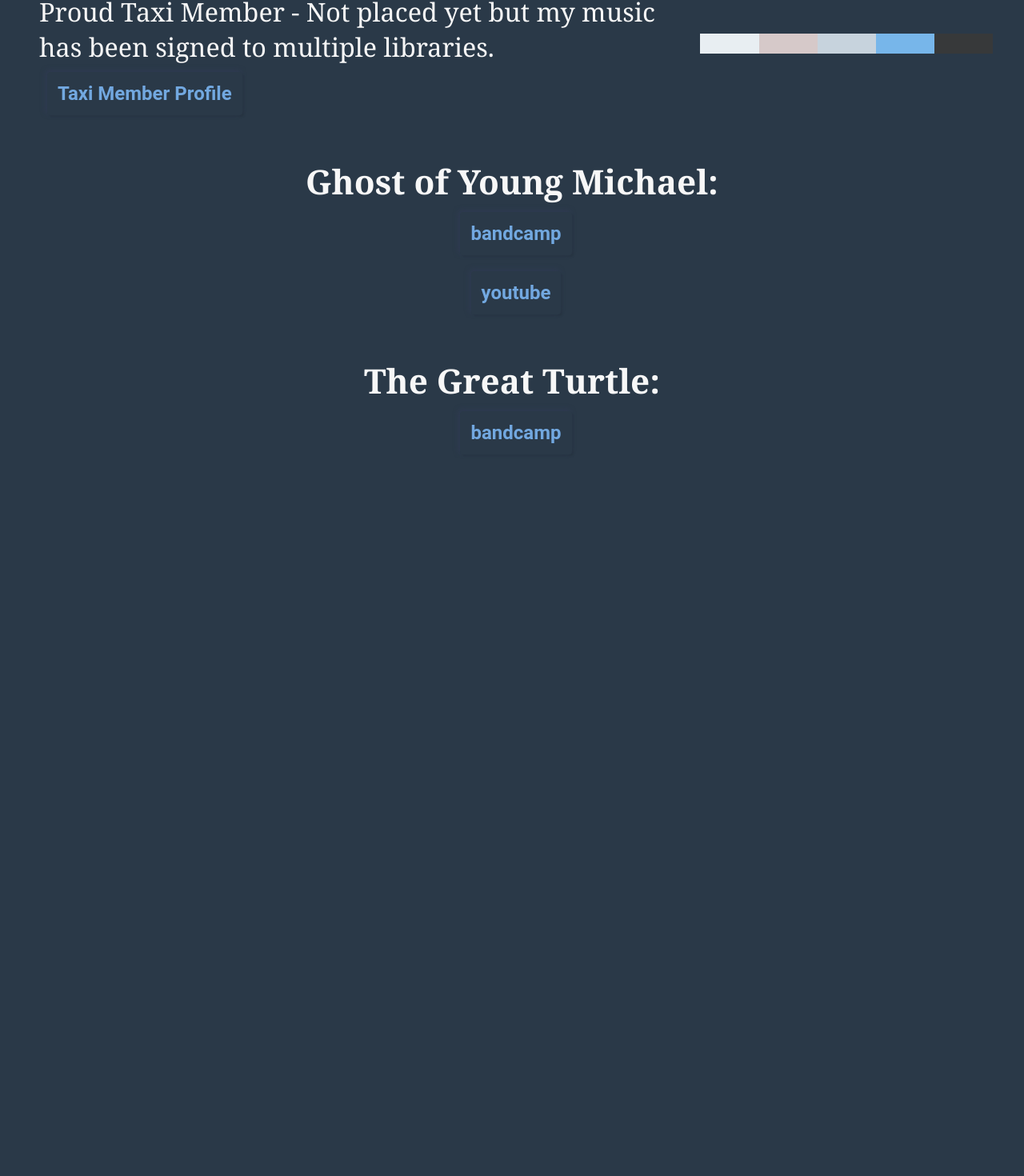
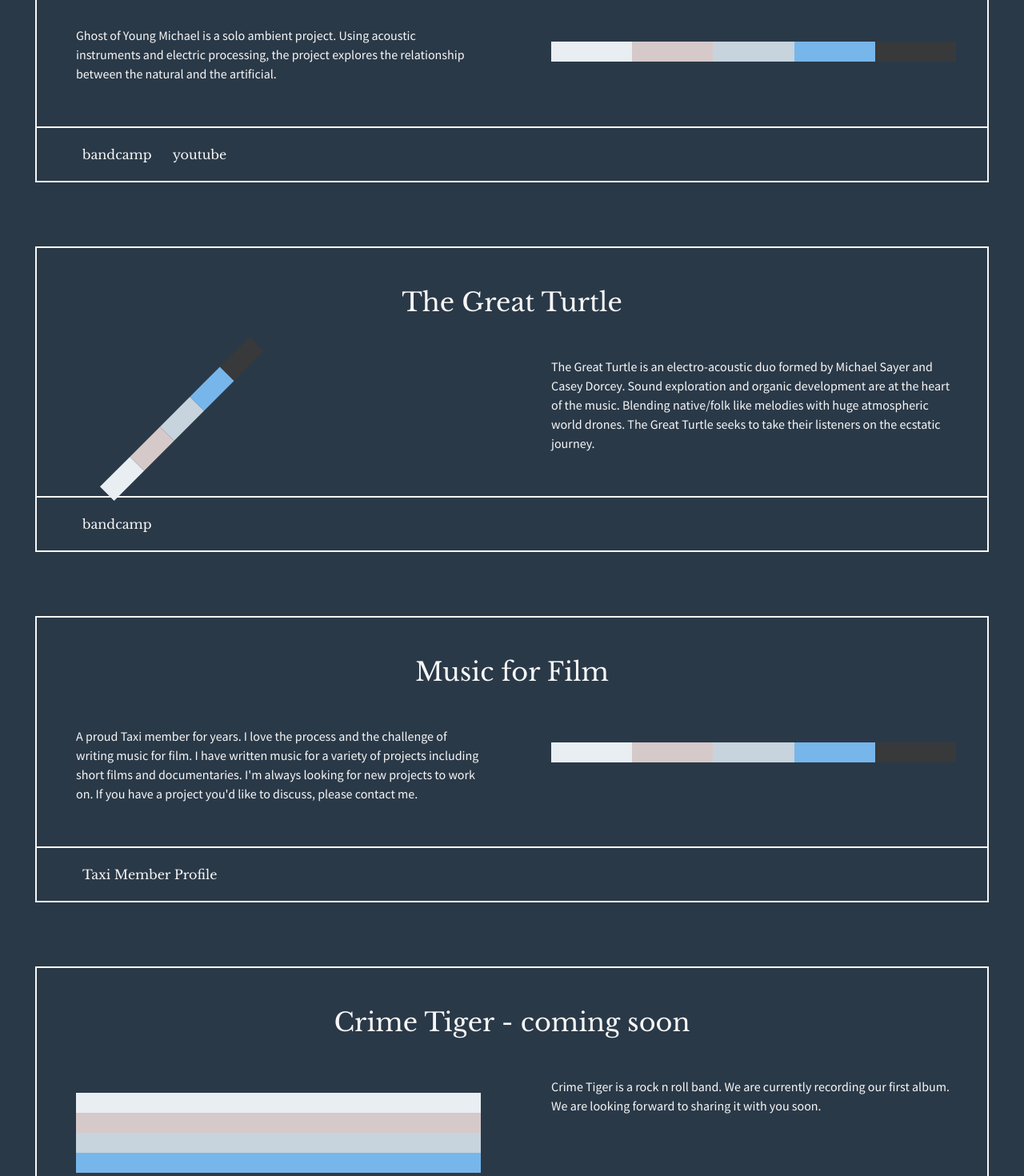
Before and after one commit to mPemba/music-portfolio, a React (Create React App) app: page / in a window 1280 px wide. Shown: the part 559-2029 px from the top of the page at 80% size. Before the commit the page ends 1181 px from the top, so only its background shows below. Built offline with nearby package versions, Linux system fonts and the light colour scheme.

Commit message:
working out page design

```diff
--- a/public/index.html
+++ b/public/index.html
@@ -15,6 +15,7 @@
       user's mobile device or desktop. See https://developers.google.com/web/fundamentals/web-app-manifest/
     -->
     <link rel="manifest" href="%PUBLIC_URL%/manifest.json" />
+    <link rel="stylesheet" href="https://fonts.googleapis.com/css?family=Libre Baskerville|Source Sans Pro">
     <!--
       Notice the use of %PUBLIC_URL% in the tags above.
       It will be replaced with the URL of the `public` folder during the build.
--- a/src/App.js
+++ b/src/App.js
@@ -21,15 +21,17 @@ const App = () => {
         </ColorsVertical>
         <Projects>
           <Project>
+          <SubTitle>Ghost of Young Michael</SubTitle>
             <Details>
-              <div>
-                <SubTitle>music for film</SubTitle>
-                <Text>Proud Taxi Member - Not placed yet but my music has been signed to multiple libraries.</Text>
-                <Link href="https://www.taxi.com/members/michael-sayer" target="_blank" rel="noopener noreferrer">
-                  Taxi Member Profile
-                </Link>
-              </div>
-              <Spacer>
+              <ProjectDetails>
+                <Text>
+                  Ghost of Young Michael is a solo ambient project.
+                  Using acoustic instruments and electric processing,
+                  the project explores the relationship between the natural and
+                  the artificial.
+                </Text>
+              </ProjectDetails>
+              <ProjectDetails>
                 <ColorsHorizontal>
                   <div style={{ width: '20%', height: '25px', background: '#E8EEF2' }}></div>
                   <div style={{ width: '20%', height: '25px', background: '#D6C9C9' }}></div>
@@ -37,25 +39,102 @@ const App = () => {
                   <div style={{ width: '20%', height: '25px', background: '#77B6EA' }}></div>
                   <div style={{ width: '20%', height: '25px', background: '#37393A' }}></div>
                 </ColorsHorizontal>
-              </Spacer>
+              </ProjectDetails>
             </Details>
-          </Project>
-
-          <Project>
-            <SubTitle>Ghost of Young Michael:</SubTitle>
+              <Links>
                 <Link href="https://youngmichael.bandcamp.com/" target="_blank" rel="noopener noreferrer">
                   bandcamp
                 </Link>
                 <Link href="youtube.com/user/michaeljsay" target="_blank" rel="noopener noreferrer">
                   youtube
                 </Link>
+              </Links>
           </Project>
 
           <Project>
-            <SubTitle>The Great Turtle:</SubTitle>
+          <SubTitle>The Great Turtle</SubTitle>
+            <Details>
+              <ProjectDetails>
+                <ColorsDiagonal>
+                  <div style={{ width: '20%', height: '25px', background: '#E8EEF2' }}></div>
+                  <div style={{ width: '20%', height: '25px', background: '#D6C9C9' }}></div>
+                  <div style={{ width: '20%', height: '25px', background: '#C7D3DD' }}></div>
+                  <div style={{ width: '20%', height: '25px', background: '#77B6EA' }}></div>
+                  <div style={{ width: '20%', height: '25px', background: '#37393A' }}></div>
+                </ColorsDiagonal>
+              </ProjectDetails>
+              <ProjectDetails>
+                <Text>
+                  The Great Turtle is an electro-acoustic duo formed by Michael Sayer and Casey Dorcey.
+                  Sound exploration and organic development are at the heart of the music.
+                  Blending native/folk like melodies with huge atmospheric world drones.
+                  The Great Turtle seeks to take their listeners on the ecstatic journey.
+                </Text>
+              </ProjectDetails>
+            </Details>
+            <Links>
                 <Link href="https://greatturtle.bandcamp.com/" target="_blank" rel="noopener noreferrer">
                   bandcamp
                 </Link>
+              </Links>
+          </Project>
+
+          <Project>
+            <SubTitle>Music for Film</SubTitle>
+            <Details>
+              <ProjectDetails>
+                <Text>
+                  A proud Taxi member for years. I love the process and the challenge
+                  of writing music for film. I have written music for a variety of
+                  projects including short films and documentaries.
+                  I'm always looking for new projects to work on.
+                  If you have a project you'd like to discuss, please contact me.
+                </Text>
+              </ProjectDetails>
+              <ProjectDetails>
+                <ColorsHorizontal>
+                  <div style={{ width: '20%', height: '25px', background: '#E8EEF2' }}></div>
+                  <div style={{ width: '20%', height: '25px', background: '#D6C9C9' }}></div>
+                  <div style={{ width: '20%', height: '25px', background: '#C7D3DD' }}></div>
+                  <div style={{ width: '20%', height: '25px', background: '#77B6EA' }}></div>
+                  <div style={{ width: '20%', height: '25px', background: '#37393A' }}></div>
+                </ColorsHorizontal>
+              </ProjectDetails>
+            </Details>
+            <Links>
+                <Link href="https://www.taxi.com/members/michael-sayer" target="_blank" rel="noopener noreferrer">
+                  Taxi Member Profile
+                </Link>
+              </Links>
+          </Project>
+
+          <Project>
+          <SubTitle>Crime Tiger - coming soon</SubTitle>
+            <Details>
+              <ProjectDetails>
+                <ColorsVertical>
+                  <div style={{ width: '100%', height: '25px', background: '#E8EEF2' }}></div>
+                  <div style={{ width: '100%', height: '25px', background: '#D6C9C9' }}></div>
+                  <div style={{ width: '100%', height: '25px', background: '#C7D3DD' }}></div>
+                  <div style={{ width: '100%', height: '25px', background: '#77B6EA' }}></div>
+                  <div style={{ width: '100%', height: '25px', background: '#37393A' }}></div>
+                </ColorsVertical>
+              </ProjectDetails>
+              <ProjectDetails>
+                <Text>
+                  Crime Tiger is a rock n roll band. We are currently recording our first album.
+                  We are looking forward to sharing it with you soon.
+                </Text>
+              </ProjectDetails>
+            </Details>
+              <Links>
+                <Link href="https://youngmichael.bandcamp.com/" target="_blank" rel="noopener noreferrer">
+                  bandcamp
+                </Link>
+                <Link href="youtube.com/user/michaeljsay" target="_blank" rel="noopener noreferrer">
+                  youtube
+                </Link>
+              </Links>
           </Project>
         </Projects>
       </Content>
@@ -90,13 +169,19 @@ const Content = styled.div`
 `;
 
 const Title = styled.h1`
-  font-size: calc(42px + (20 * (100vw - 1024px)) / 416);
+  font-size: 3em;
   margin: 0px 0px 20px 0px;
   color: ${neveColors.white};
+
+  @media (max-width: 768px) {
+    font-size: 2em;
+  }
 `;
 
 const SubTitle = styled.h1`
-  font-size: calc(30px + (20 * (100vw - 1024px)) / 416);
+  font-size: 2em;
+  font-weight: 300;
+  line-height: 1.5em;
   margin: 0px;
   color: ${neveColors.white};
 `;
@@ -113,6 +198,19 @@ const ColorsHorizontal = styled.div`
   margin-top: 20px;
 `;
 
+const ColorsDiagonal = styled.div`
+  width: 265px;
+  display: flex;
+  flex-direction: row;
+  margin-top: 65px;
+  transform: rotate(-45deg);
+
+  @media (max-width: 768px) {
+    width: 80px;
+    margin-top: 0px;
+  }
+`;
+
 const Projects = styled.div`
   display: flex;
   flex-direction: column;
@@ -125,52 +223,64 @@ const Project = styled.div`
   flex-direction: column;
   justify-content: center;
   align-items: center;
-  margin-bottom: 44px;
+  margin-bottom: 80px;
+  padding-top: 44px;
+  border: 2px solid ${neveColors.white};
 `;
 
 const Details = styled.div`
   width: 100%;
   display: flex;
+  flex-direction: row;
   margin-left: 10px;
+
+  @media (max-width: 768px) {
+    flex-direction: column;
+  }
 `;
 
-const Spacer = styled.div`
+const ProjectDetails = styled.div`
   width: 50%;
   height: 100%;
   display: flex;
   flex-direction: column;
-  justify-content: center;
+  padding: 44px;
+
+  @media (max-width: 768px) {
+    width: 100%;
+    padding: 22px;
+  }
 `;
 
 const Text = styled.p`
-  font-size: calc(20px + (20 * (100vw - 1024px)) / 416);
+  font-family: 'Source Sans Pro', sans-serif;
+  font-size: 1em;
   margin: 0px;
+  line-height: 1.5;
   color: ${neveColors.white};
+`;
+
+const Links = styled.div`
+  width: 100%;
+  display: flex;
+  flex-direction: row;
+  justify-content: flex-start;
+  align-items: center;
+  margin-top: 10px;
+  padding-left: 44px;
+  border-top: 2px solid ${neveColors.white};
 `;
 
 const Link = styled.a`
   width: fit-content;
-  box-shadow: -2px -2px 6px 0px #2f3a52, 2px 2px 2px 0px #00000017;
   margin: 10px 0px;
-  color: ${neveColors.lightBlue};
-  transition: all 0.2s ease;
-  transition-property: background, box-shadow;
+  color: ${neveColors.white};
   padding: 13px;
-  border-radius: 4px;
-  display: flex;
-  justify-content: center;
-  align-items: center;
   cursor: pointer;
   text-decoration: none;
-  underline: none;
-  margin-left: 10px;
-  background: ${neveColors.darkBlue};
-  font-weight: 600;
-  font-size: 1.5em;
-  font-family: 'Roboto', sans-serif;
+  font-size: 1em;
   &:hover {
-      text-shadow: 0px 0px 1px ${neveColors.lightBlue};
-      box-shadow: -6px -6px 10px 0px #2f3a52, 6px 6px 10px 0px #00000017;
+      color: ${neveColors.lightBlue};
   }
 `;
 
--- a/src/index.css
+++ b/src/index.css
@@ -9,7 +9,7 @@ html, body, #root {
 body {
   width: 100%;
   margin: 0;
-  font-family: 'Georgia', -apple-system, BlinkMacSystemFont, 'Segoe UI', 'Roboto', 'Oxygen',
+  font-family: 'Libre Baskerville', -apple-system, BlinkMacSystemFont, 'Segoe UI', 'Roboto', 'Oxygen',
     'Ubuntu', 'Cantarell', 'Fira Sans', 'Droid Sans', 'Helvetica Neue',
     sans-serif;
   -webkit-font-smoothing: antialiased;
```
Lines whose indentation alone changed are shown as unchanged.
